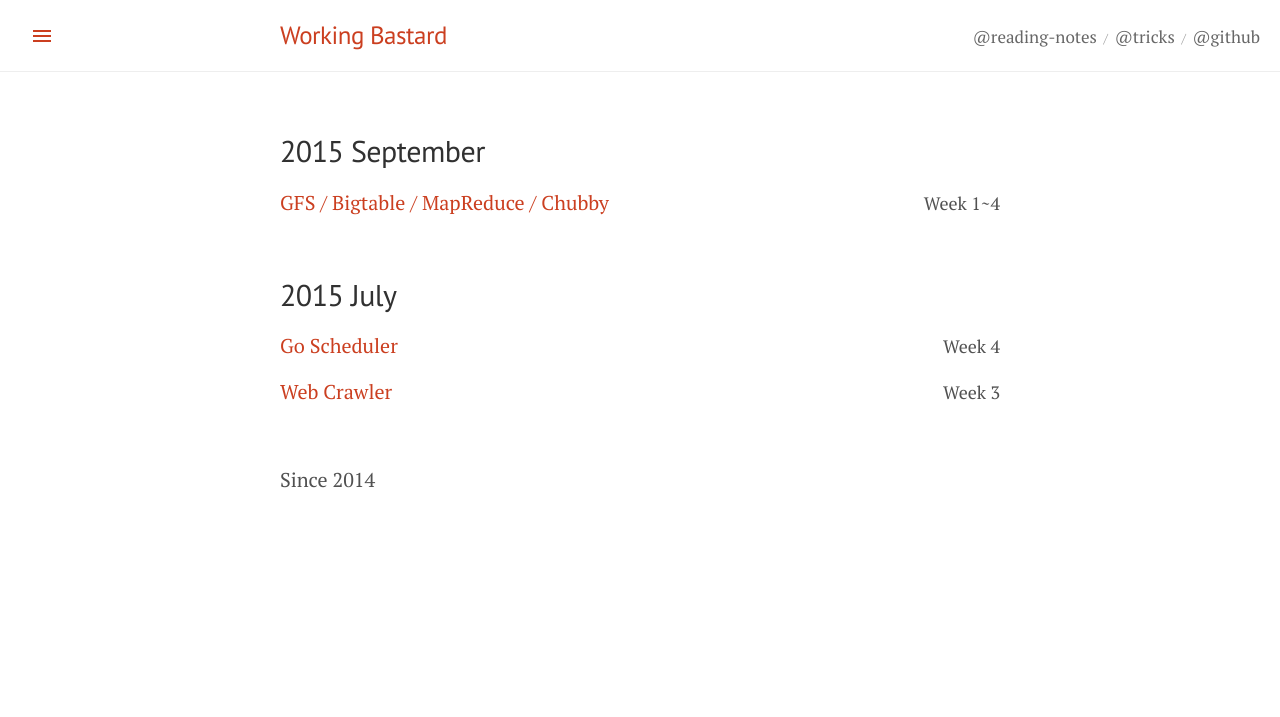
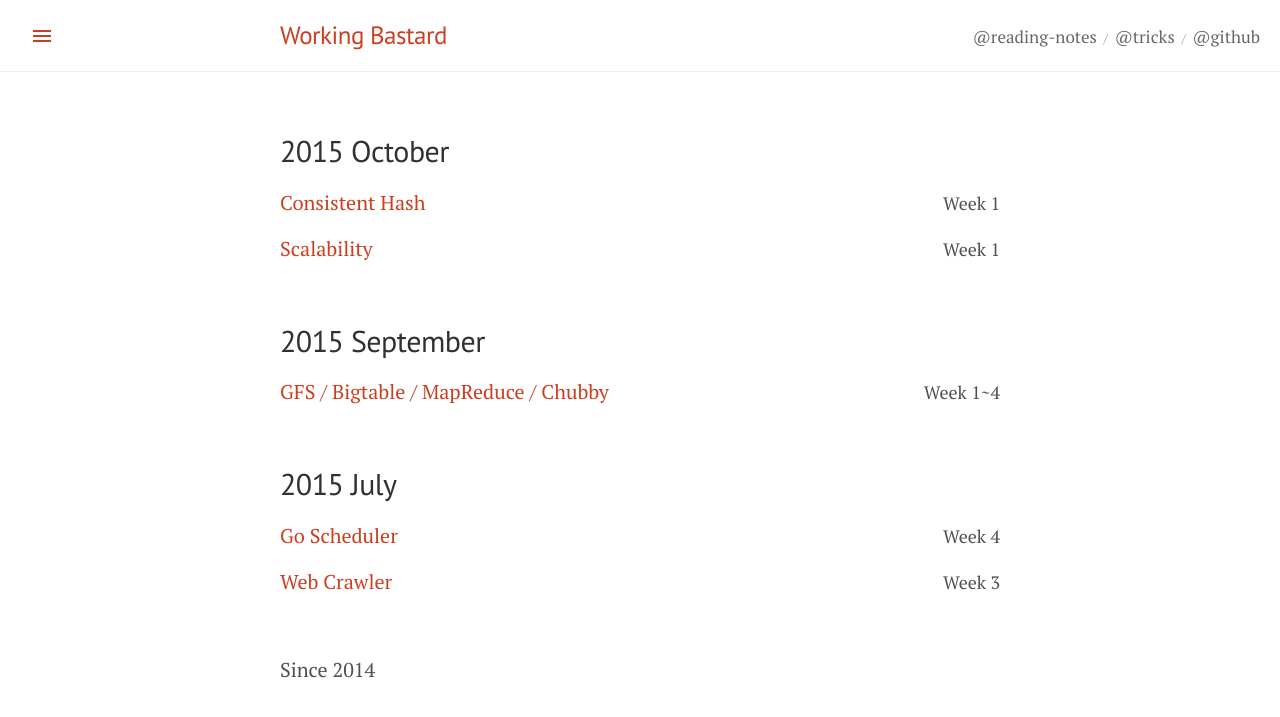
Before and after one commit to bcho/youknowmymind, a Jekyll site: the page built from reading-notes/index.html, in a window 1280 px wide. Shown: the top 717 px of the page. Built offline with Jekyll 4.4.1, drawn with Linux system fonts in a browser that asks for light colours; Markdown is read by kramdown in place of the engine named in the settings.

Commit message:
reading notes: 2015 October week 1.

```diff
--- a/reading-notes/index.html
+++ b/reading-notes/index.html
@@ -2,6 +2,20 @@
 layout: default
 title: Reading Notes
 ---
+
+<div class="block">
+  <h1 class="block-title">2015 October</h1>
+  <ul class="block-list">
+    <li>
+      <a href="https://quip.com/wk2pAaL7HkMB" class="block-link">Consistent Hash</a>
+      <span class="block-meta">Week 1</span>
+    </li>
+    <li>
+      <a href="https://quip.com/OYGoAmkUZGo4" class="block-link">Scalability</a>
+      <span class="block-meta">Week 1</span>
+    </li>
+  </ul>
+</div>
 
 <div class="block">
   <h1 class="block-title">2015 September</h1>
```
